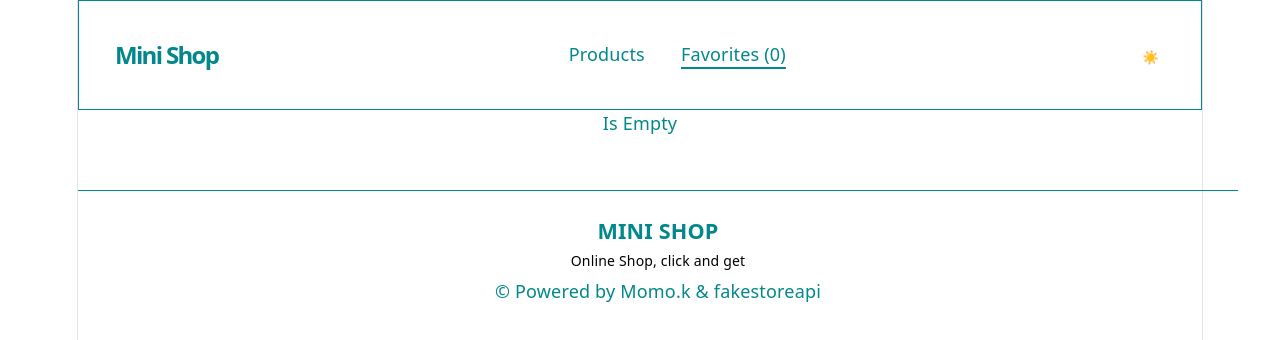
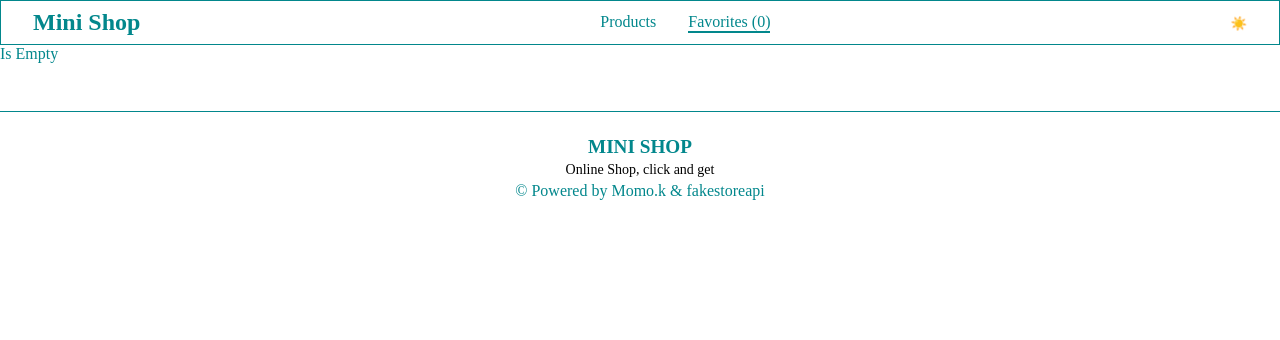
Before and after one commit to shlomiKa1/mini-shop, a React (Vite) app: page /favorites in a window 1280 px wide. Shown: the top 340 px of the page. Built offline with nearby package versions, Linux system fonts and the light colour scheme.

Commit message:
chore: add main stile

```diff
--- a/src/index.css
+++ b/src/index.css
@@ -1,4 +1,4 @@
-:root {
+/* :root {
   --text: #6b6375;
   --text-h: #08060d;
   --bg: #fff;
@@ -108,4 +108,48 @@ code {
   line-height: 135%;
   padding: 4px 8px;
   background: var(--code-bg);
+} */
+
+* {
+  margin: 0;
+  padding: 0;
+  box-sizing: border-box;
 }
+
+button {
+  cursor: pointer;
+}
+
+.dark {
+  .search-box {
+    background-color: #01011f;
+    border: 1px solid #5f5f60;
+    color: white;
+  }
+}
+.light {
+  .search-box {
+    background-color: #ffffff;
+    border: 1px solid #5f5f60;
+    color: black;
+  }
+}
+
+.heart {
+  font-size: 1.5rem;
+  /* font-weight: bold; */
+  line-height: 1;
+}
+
+.heart.empty {
+  color: #6b7280;
+}
+.heart.filled {
+  font-size: 1.5rem;
+  /* color: #ef4444; */
+  /* background-color: #ef4444; */
+}
+
+.price::before {
+  content: "$";
+}
```
